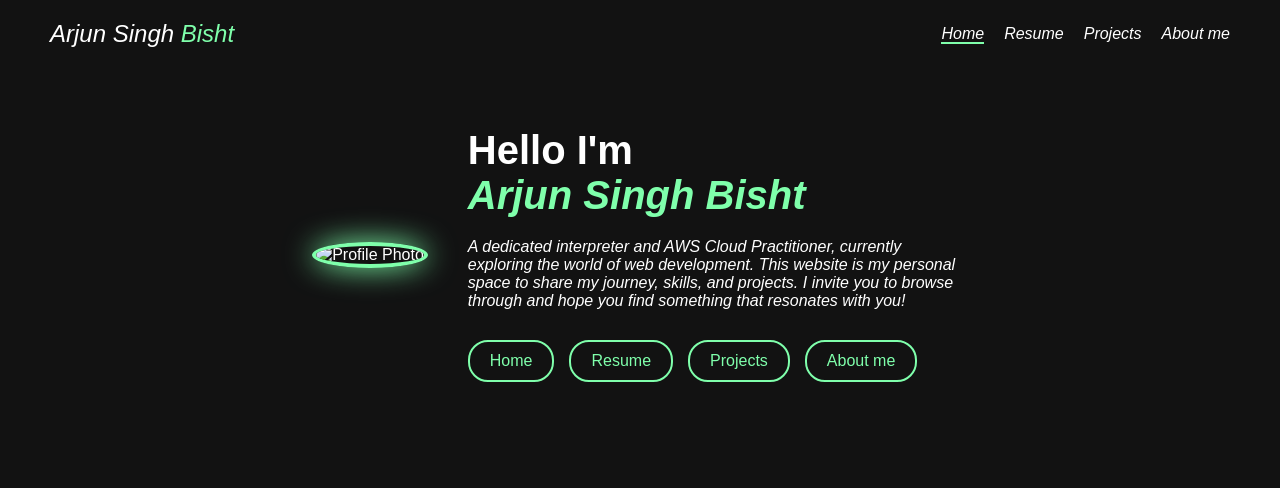
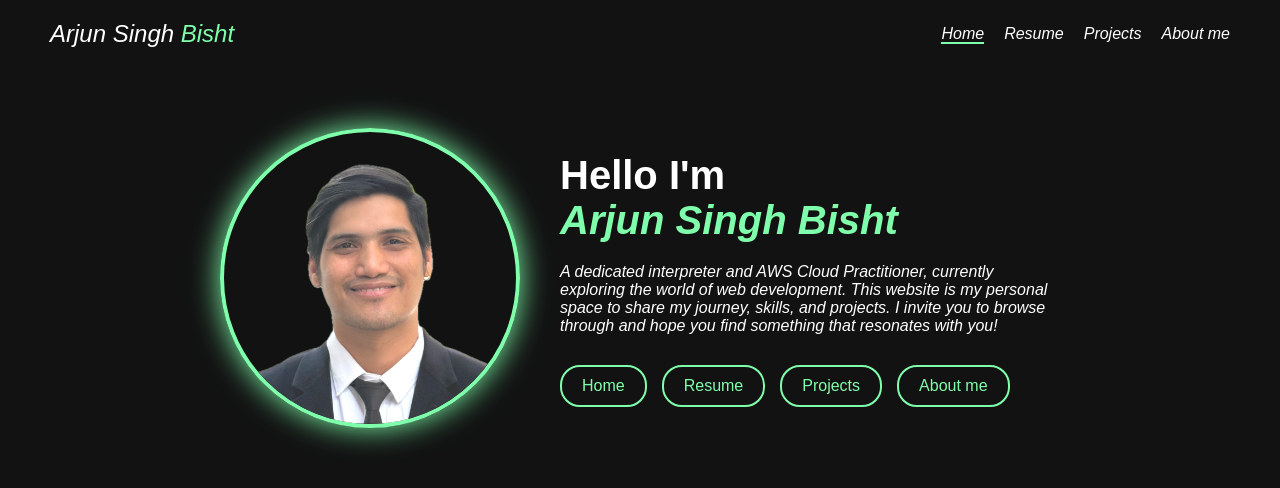
Before and after one commit to arjunsinghbisht14/my-portfolio, a plain HTML site: page index.html in a window 1280 px wide. Drawn offline with Linux system fonts and the light colour scheme.

Commit message:
Update index.html

```diff
--- a/index.html
+++ b/index.html
@@ -19,8 +19,8 @@
     </nav>
   </header>
   <main class="hero">
-    <div class="profile-pic">
-      <img src="images/profile.png" alt="Profile Photo" />
+      <div class="profile-pic">
+  <img src="images/profile.jpg" alt="Arjun Singh Bisht">
     </div>
     <div class="intro">
       <h1>Hello I'm<br><span>Arjun Singh Bisht</span></h1>
```
